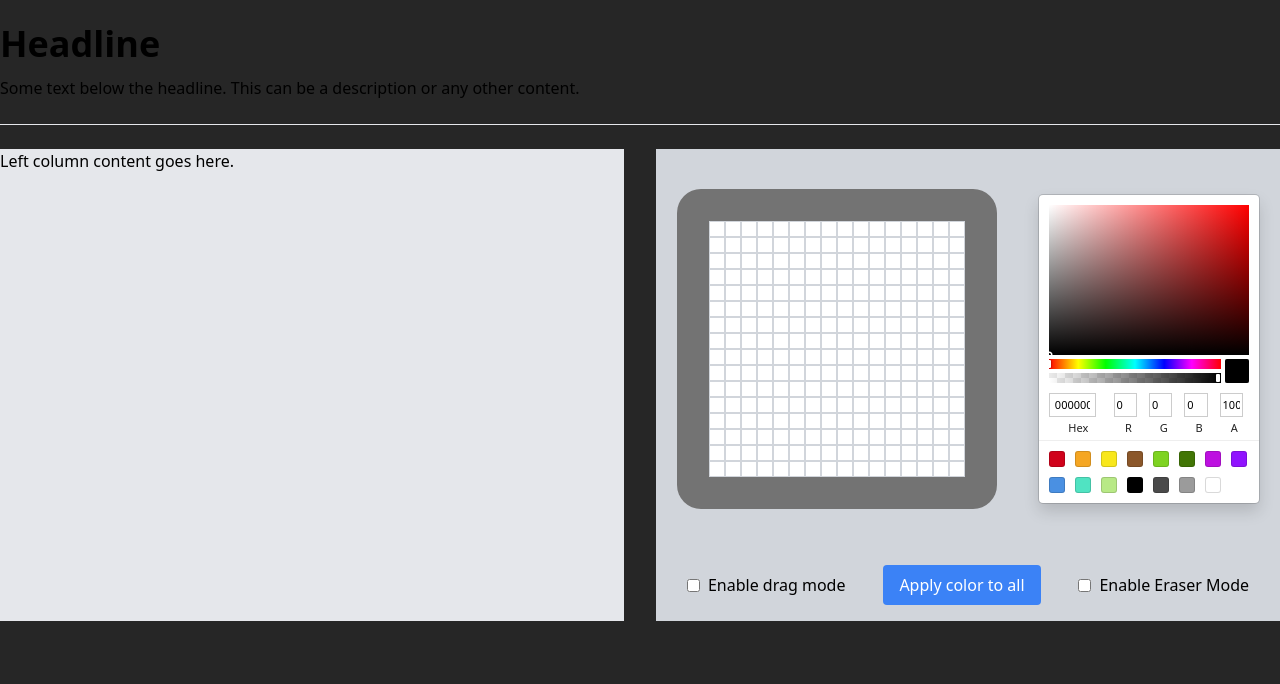
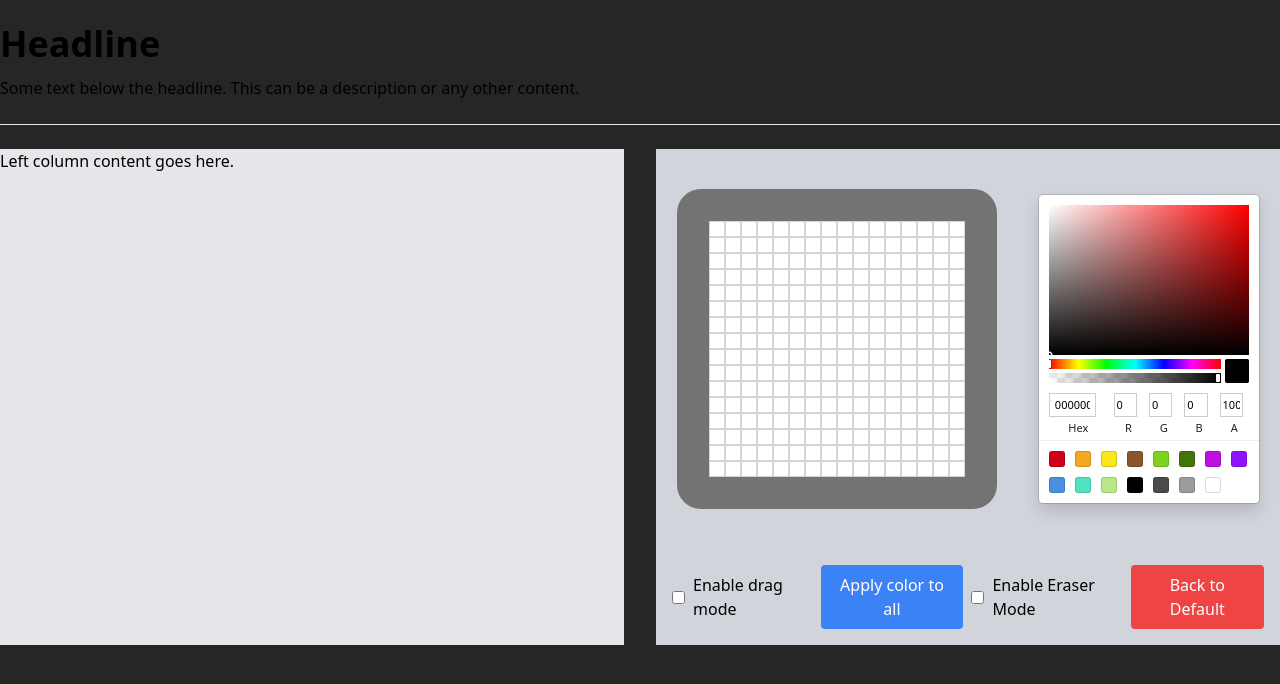
Before and after one commit to sagi403/create-random-avatar, a React (Create React App) app: page / in a window 1280 px wide. Shown: the top 684 px of the page. Built offline with nearby package versions, Linux system fonts and the light colour scheme.

Commit message:
Adding reset button

```diff
--- a/src/components/AvatarDesign.jsx
+++ b/src/components/AvatarDesign.jsx
@@ -131,6 +131,12 @@
     }
   };
 
+  const resetToDefault = () => {
+    setCells(Array(256).fill(DEFAULT_CELLS_COLOR));
+    setColor(DEFAULT_COLOR);
+    setDefaultColor(DEFAULT_CELLS_COLOR);
+  };
+
   return (
     <div className="flex flex-col h-screen sm:h-auto">
       <div className="flex-grow flex">
@@ -176,6 +182,12 @@
           />
           <span className="ml-2">Enable Eraser Mode</span>
         </label>
+        <button
+          className="bg-red-500 text-white px-4 py-2 rounded ml-2"
+          onClick={resetToDefault}
+        >
+          Back to Default
+        </button>
       </div>
     </div>
   );
```
